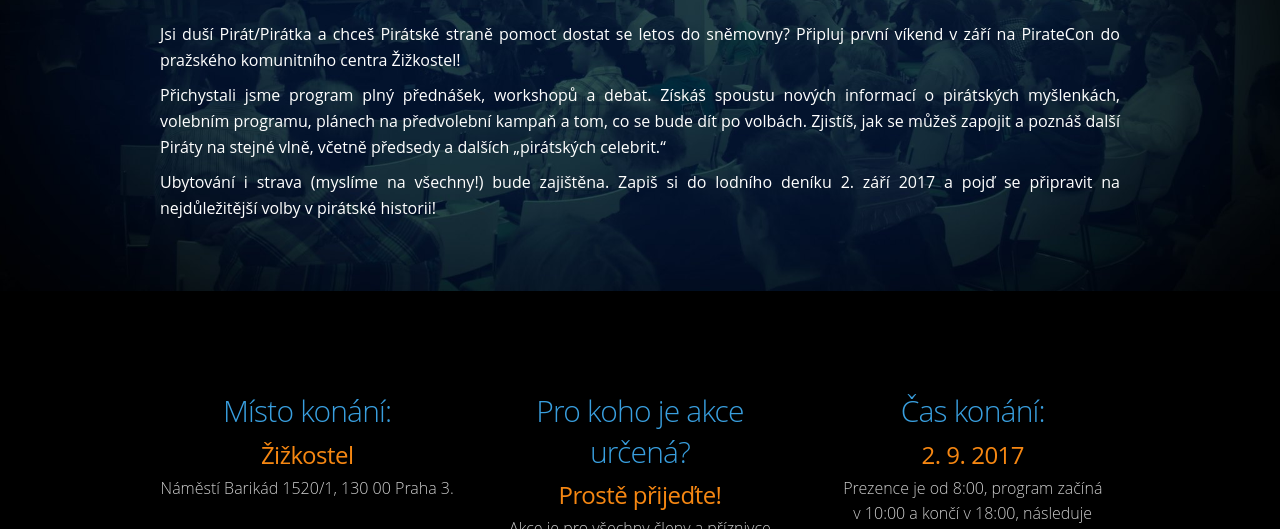
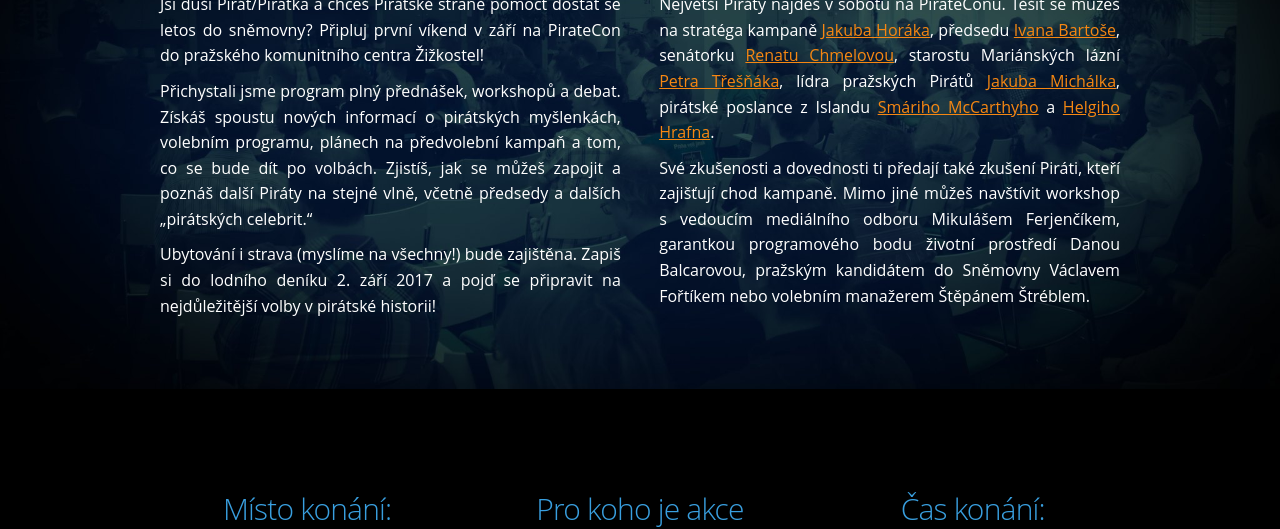
Before and after one commit to pirati-web/piratecon.pirati.cz, a plain HTML site: page index.html in a window 1280 px wide. Shown: the part 723-1252 px from the top of the page. Drawn offline with Linux system fonts and the light colour scheme; a web font is replaced by a local one.

Commit message:
Teaser "Na koho se těšit" initial stub

```diff
--- a/assets/css/custom.css
+++ b/assets/css/custom.css
@@ -38,6 +38,10 @@ pre, blockquote, dl, figure, table, p, ul, ol, form {
 
 .button {
   color: #fff;
+}
+
+.vip {
+  color: #f68712;
 }
 /* Forms
 –––––––––––––––––––––––––––––––––––––––––––––––––– */
--- a/index.html
+++ b/index.html
@@ -98,16 +98,17 @@
   <main>
     <section id="teaser">
       <div class="container">
-        <div class="header row">
-          <div class="twelve columns">
+        <div class="row">
+          <div class="six columns">
             <h2>Na&nbsp;co se těšit?</h2>
-          </div>
-        </div>
-        <div class="row">
-          <div class="twelve columns">
             <p>Jsi duší Pirát/Pirátka a chceš Pirátské straně pomoct dostat se letos do sněmovny? Připluj první víkend v září na PirateCon do pražského komunitního centra Žižkostel!</p>
             <p>Přichystali jsme program plný přednášek, workshopů a debat. Získáš spoustu nových informací o pirátských myšlenkách, volebním programu, plánech na předvolební kampaň a tom, co se bude dít po volbách. Zjistíš, jak se můžeš zapojit a poznáš další Piráty na stejné vlně, včetně předsedy a dalších „pirátských celebrit.“</p>
             <p>Ubytování i strava (myslíme na všechny!) bude zajištěna. Zapiš si do lodního deníku 2. září 2017 a pojď se připravit na nejdůležitější volby v pirátské historii!</p>
+          </div>
+          <div class="six columns">
+            <h2>Na&nbsp;koho se těšit?</h2>
+            <p>Největší Piráty najdeš v sobotu na PirateConu. Těšit se můžeš na stratéga kampaně <a href="" class="vip">Jakuba Horáka</a>, předsedu <a href="" class="vip">Ivana Bartoše</a>, senátorku <a href="" class="vip">Renatu Chmelovou</a>, starostu Mariánských lázní <a href="" class="vip">Petra Třešňáka</a>, lídra pražských Pirátů <a href="" class="vip">Jakuba Michálka</a>, pirátské poslance z Islandu <a href="" class="vip">Smáriho McCarthyho</a> a <a href="" class="vip">Helgiho Hrafna</a>.</p>
+            <p>Své zkušenosti a dovednosti ti předají také zkušení Piráti, kteří zajišťují chod kampaně. Mimo jiné můžeš navštívit workshop s vedoucím mediálního odboru Mikulášem Ferjenčíkem, garantkou programového bodu životní prostředí Danou Balcarovou, pražským kandidátem do Sněmovny Václavem Fořtíkem nebo volebním manažerem Štěpánem Štréblem.</p>
           </div>
         </div>
       </div>
```
